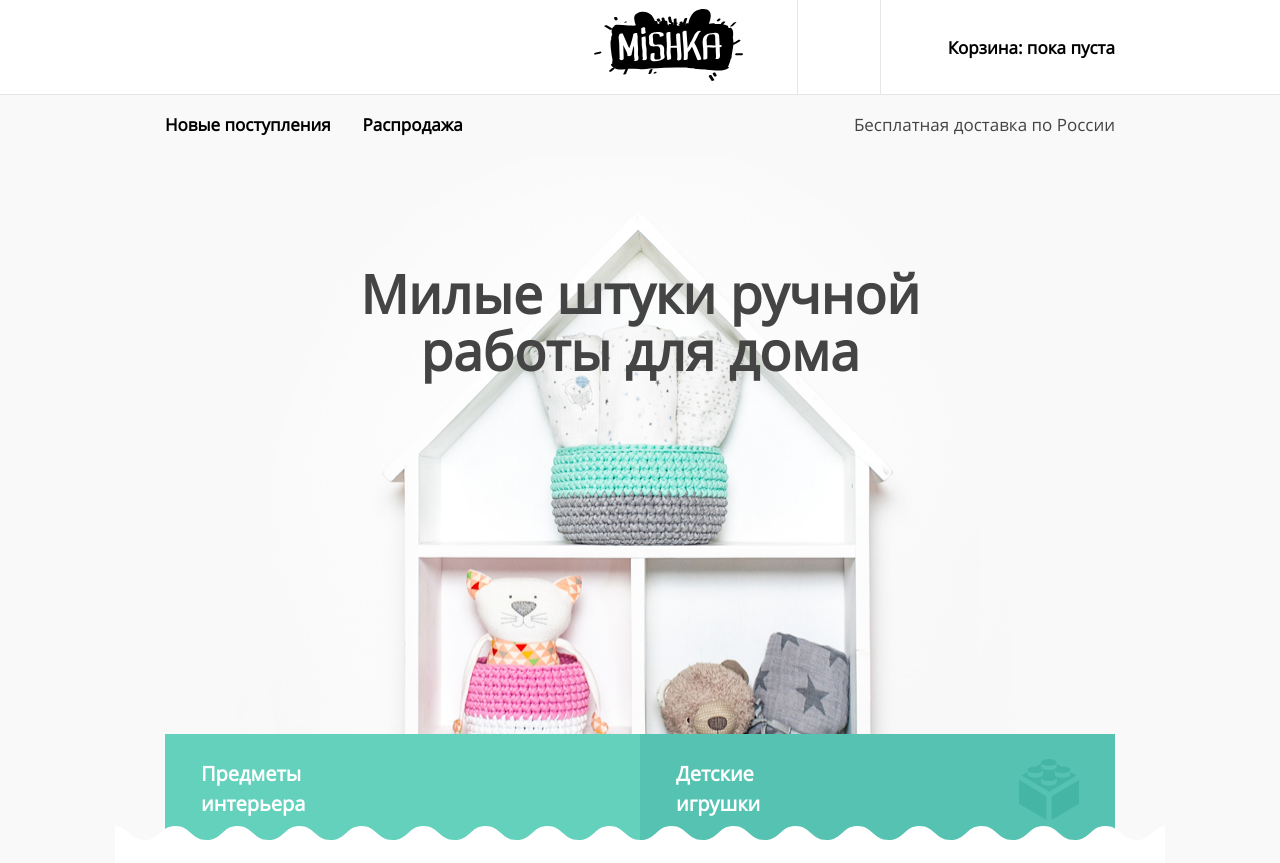
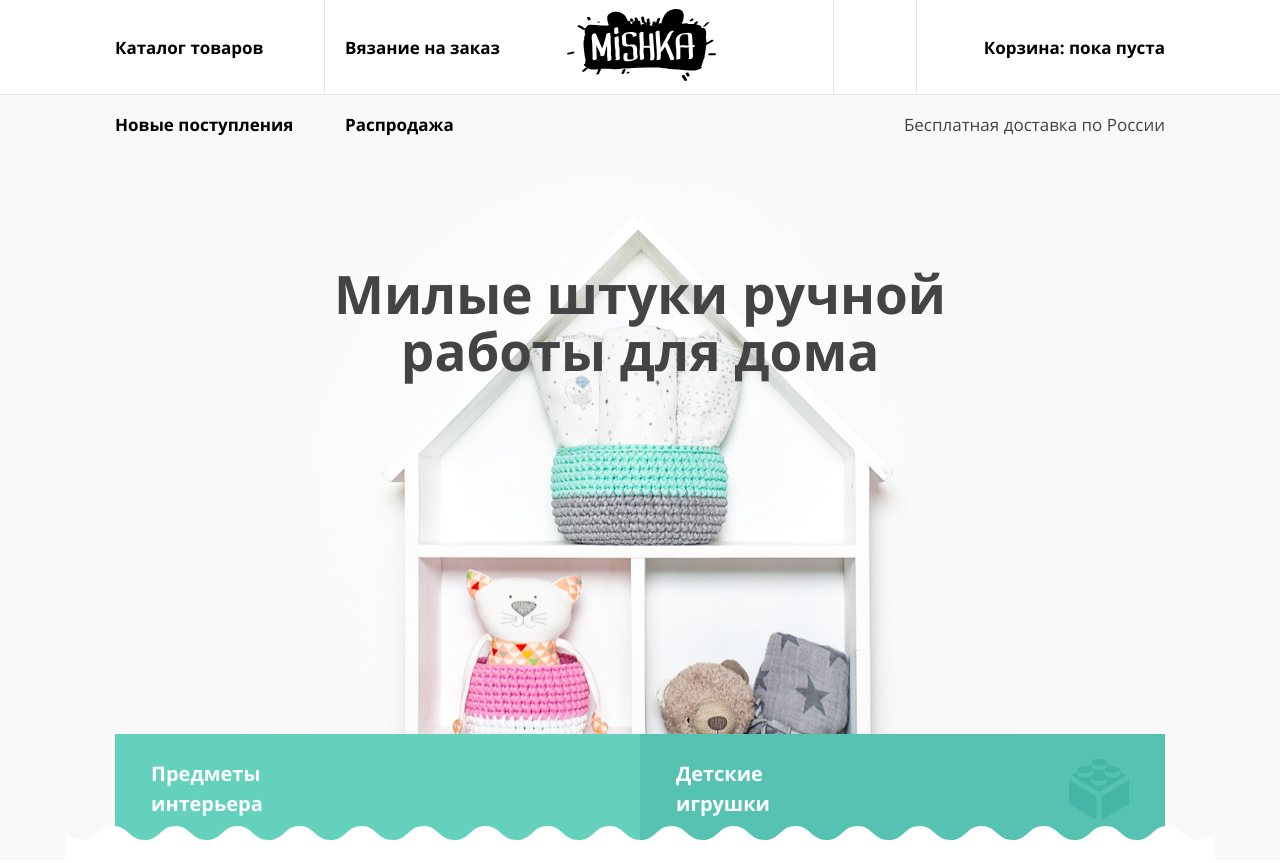
Before and after one commit to Anatoly230/baer, a website: page source/index.html in a window 1280 px wide. Shown: the top 863 px of the page. Drawn offline with nearby package versions, Linux system fonts and the light colour scheme; files that its build step writes are made by us from their sources.

Commit message:
Переделал логику css в меню

```diff
--- a/source/sass/block-mixins.scss
+++ b/source/sass/block-mixins.scss
@@ -37,7 +37,7 @@
 
 @mixin section-wrapper() {
   width: 100%;
-  max-width: $max-content-width;
+  max-width: $desktop-width;
   margin: 0 auto;
   padding-left: rem(30);
   padding-right: rem(30);
--- a/source/sass/blocks/header.scss
+++ b/source/sass/blocks/header.scss
@@ -1,6 +1,11 @@
+
+
+
 .header {
+  position: relative;
   background-color: #f9f9f9;
   overflow: hidden;
+
 
   &__nav {
 
@@ -10,6 +15,17 @@
       flex-wrap: wrap;
       justify-content: space-between;
       @include section-wrapper;
+    }
+
+    @include desktop {
+      width: 100%;
+      display: grid;
+      grid-template-columns: rem(440) 1fr rem(349);
+      grid-template-rows: repeat(2, auto);
+      grid-template-areas:
+        "main-menu logo-wrapper helper"
+        "events . sheep-info"
+      ;
     }
   }
 
@@ -37,10 +53,14 @@
     }
 
     @include desktop {
-      flex-basis: rem(200);
-      flex-grow: 1;
-      flex-shrink: 2;
-      order: 2;
+      width: 100%;
+      height: auto;
+      // flex-basis: rem(200);
+      // flex-grow: 1;
+      // flex-shrink: 2;
+      margin: 0;
+      grid-area: logo-wrapper;
+      order: initial;
       padding-top: rem(9);
       padding-bottom: rem(14);
     }
@@ -59,7 +79,6 @@
       transform: translateX(-50%);
       height: 100%;
       border-bottom: 1px solid rgba($black, 0.1);
-
     }
   }
 
@@ -75,9 +94,10 @@
     }
 
     @include desktop {
-      margin: 0 auto;
+      margin-left: rem(12);
     }
   }
+
 
   &__togle-menu {
     position: absolute;
@@ -94,17 +114,19 @@
   &__menu {
     @include tablet {
       z-index: 1;
-      width: calc(320 / (768 - 100) * 100%);
+      width: calc(340 / (768 - 100) * 100%);
       order: 3;
       // @include show-outline;
     }
 
     @include desktop {
-      flex-shrink: 2;
-      flex-grow: 0;
-      width: calc(375 / (1050 - 100) * 100%);
+      // flex-shrink: 2;
+      // flex-grow: 0;
+      // width: calc(375 / (1050 - 100) * 100%);
       // width: 35%;
-      order: 1;
+      grid-area: main-menu;
+      width: 100%;
+      order: initial;
     }
   }
 
@@ -117,10 +139,10 @@
     }
 
     @include desktop {
+      justify-self: end;
+      grid-area: helper;
+      order: initial;
 
-      // max-width: rem(350);
-      order: 3;
-      flex-grow: 0;
     }
   }
 
@@ -129,7 +151,8 @@
 
     @include desktop {
       display: grid;
-      order: 4;
+      grid-area: events;
+      order: initial;
     }
   }
 
@@ -138,11 +161,16 @@
 
     @include tablet {
       order: 4;
+      // order: initial;
       display: initial;
       margin-left: auto;
       align-self: stretch;
       display: flex;
       align-items: center;
     }
+
+    @include desktop {
+      grid-area: sheep-info;
+    }
   }
 }
--- a/source/sass/blocks/logo.scss
+++ b/source/sass/blocks/logo.scss
@@ -7,6 +7,7 @@ display: block;
 
 
     @include tablet {
+      height: auto;
       width: rem(114);
     }
 
--- a/source/sass/blocks/page-body.scss
+++ b/source/sass/blocks/page-body.scss
@@ -8,8 +8,8 @@
   grid-template-columns: 1fr;
   grid-template-rows: min-content 1fr min-content;
   min-height: 100vh;
-  font-family: "opensans", "Arial", sans-serif;
-  background-color: #f9f9f9;
+  font-family: "Open Sans", "Arial", sans-serif;
+  background-color: $white;
   color: $off-black;
   font-weight: 400;
   line-height: calc(24 / 15);
--- a/source/sass/blocks/promo.scss
+++ b/source/sass/blocks/promo.scss
@@ -1,7 +1,7 @@
 .promo {
   background-image: url("../img/background/hero-mobile.jpg");
   background-color: #f9f9f9;
-  background-size: fill;
+  background-size: initial;
   background-position: center -10px;
   background-repeat: no-repeat;
 
--- /dev/null
+++ b/source/sass/fonts.scss
@@ -0,0 +1,15 @@
+@font-face {
+  font-family: "Open Sans";
+  src: local("Open Sans Regular"), local("OpenSans-Regular"), url("../fonts/opensans.woff2") format("woff2"), url("../fonts/opensans.woff") format("woff");
+  font-weight: 400;
+  font-style: normal;
+  font-display: swap;
+}
+
+@font-face {
+  font-family: "Open Sans";
+  src: local("Open Sans Bold"), local("OpenSans-Bold"), url("../fonts/opensansbold.woff2") format("woff2"), url("../fonts/opensansbold.woff") format("woff");
+  font-weight: 700;
+  font-style: normal;
+  font-display: swap;
+}
--- a/source/sass/global.scss
+++ b/source/sass/global.scss
@@ -10,20 +10,6 @@
   margin: 0;
 }
 
-@font-face {
-  font-family: "opensans";
-  src: local("opensans"), url("../fonts/opensans.woff2") format("woff2"), url("../fonts/opensans.woff") format("woff");
-  font-weight: 400;
-  font-style: normal;
-}
-
-@font-face {
-  font-family: "opensansB";
-  src: local("opensansB"), url("../fonts/opensansbold.woff2") format("woff2"), url("../fonts/opensansbold.woff") format("woff");
-  font-weight: 800;
-  font-style: normal;
-}
-
 img {
   max-width: 100%;
   height: auto;
--- a/source/sass/style.scss
+++ b/source/sass/style.scss
@@ -5,6 +5,7 @@
 @import "block-mixins.scss";
 @import "breakpoints.scss";
 @import "global.scss";
+@import "fonts.scss";
 @import "blocks/togle-menu.scss";
 @import "blocks/btn.scss";
 @import "blocks/accent-title.scss";
```
Also changed, not shown: source/index.html (+0 -1 lines), source/fonts/opensansbold.woff, source/fonts/opensansbold.woff2.
